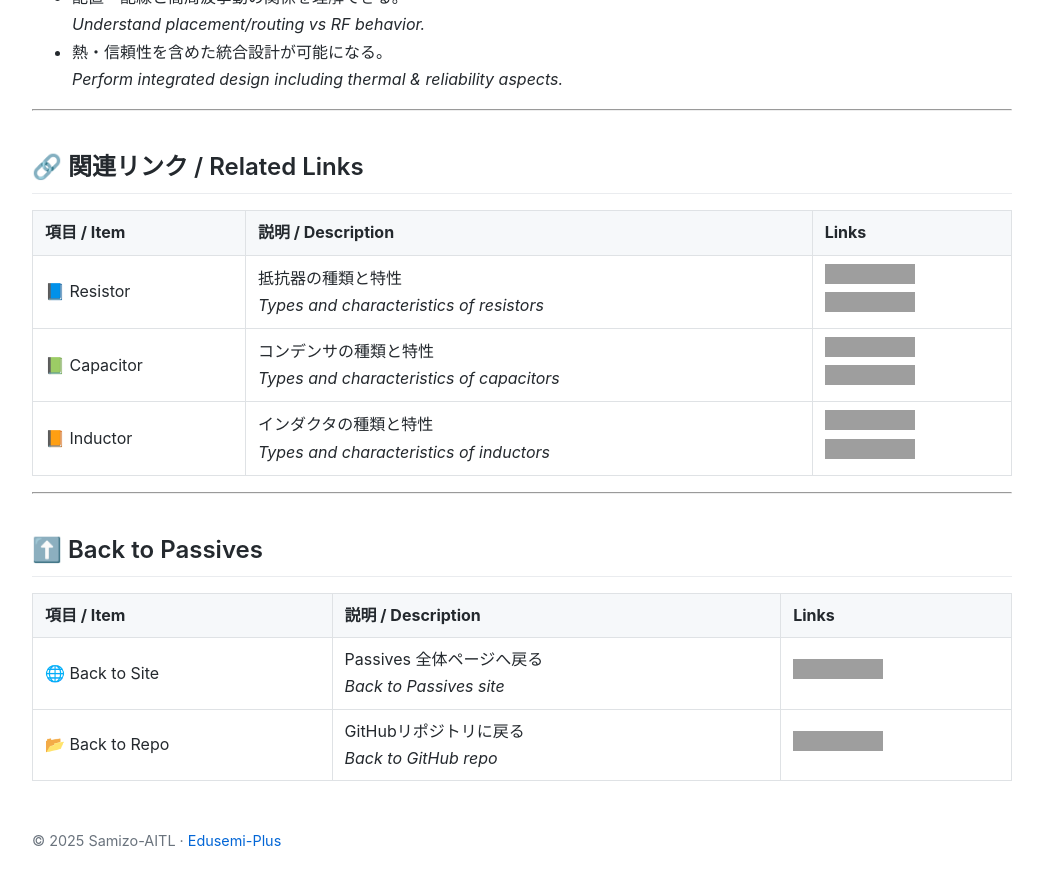
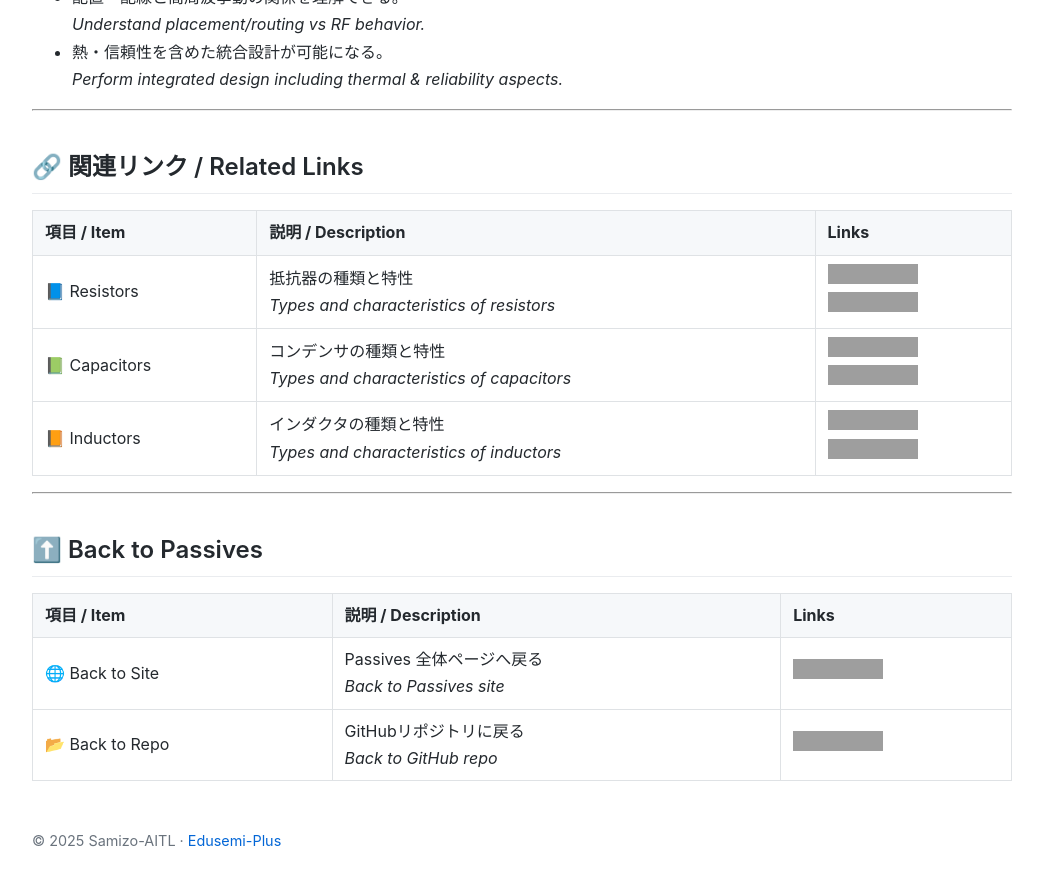
Before and after one commit to Samizo-AITL/Edusemi-Plus, a Jekyll site: the page built from Assembly-Integration/Passives/Passive-Design.md, in a window 1280 px wide and 900 px high, scrolled down 2987 px, cut to the strip 0-886 px from the top of the window. Shown: the whole strip, without its empty margins (118-1161 px from the left). Built offline with Jekyll 4.4.1, drawn with Linux system fonts in a browser that asks for light colours; grey boxes are pictures that could not be loaded.

Commit message:
Update Passive-Design.md

```diff
--- a/Assembly-Integration/Passives/Passive-Design.md
+++ b/Assembly-Integration/Passives/Passive-Design.md
@@ -120,9 +120,9 @@
 
 | 項目 / Item | 説明 / Description | Links |
 |-------------|-------------------|-------|
-| 📘 Resistor | 抵抗器の種類と特性<br>*Types and characteristics of resistors* | [![View Site](https://img.shields.io/badge/View-Site-brightgreen?style=for-the-badge&logo=githubpages)](https://samizo-aitl.github.io/Edusemi-Plus/Assembly-Integration/Passives/Resistor/) <br> [![View Repo](https://img.shields.io/badge/View-Repo-blue?style=for-the-badge&logo=github)](https://github.com/Samizo-AITL/Edusemi-Plus/blob/main/Assembly-Integration/Passives/Resistor.md) |
-| 📗 Capacitor | コンデンサの種類と特性<br>*Types and characteristics of capacitors* | [![View Site](https://img.shields.io/badge/View-Site-brightgreen?style=for-the-badge&logo=githubpages)](https://samizo-aitl.github.io/Edusemi-Plus/Assembly-Integration/Passives/Capacitor/) <br> [![View Repo](https://img.shields.io/badge/View-Repo-blue?style=for-the-badge&logo=github)](https://github.com/Samizo-AITL/Edusemi-Plus/blob/main/Assembly-Integration/Passives/Capacitor.md) |
-| 📙 Inductor | インダクタの種類と特性<br>*Types and characteristics of inductors* | [![View Site](https://img.shields.io/badge/View-Site-brightgreen?style=for-the-badge&logo=githubpages)](https://samizo-aitl.github.io/Edusemi-Plus/Assembly-Integration/Passives/Inductor/) <br> [![View Repo](https://img.shields.io/badge/View-Repo-blue?style=for-the-badge&logo=github)](https://github.com/Samizo-AITL/Edusemi-Plus/blob/main/Assembly-Integration/Passives/Inductor.md) |
+| 📘 Resistors | 抵抗器の種類と特性<br>*Types and characteristics of resistors* | [![View Site](https://img.shields.io/badge/View-Site-brightgreen?style=for-the-badge&logo=githubpages)](https://samizo-aitl.github.io/Edusemi-Plus/Assembly-Integration/Passives/Resistors/)<br>[![View Repo](https://img.shields.io/badge/View-Repo-blue?style=for-the-badge&logo=github)](https://github.com/Samizo-AITL/Edusemi-Plus/blob/main/Assembly-Integration/Passives/Resistors.md) |
+| 📗 Capacitors | コンデンサの種類と特性<br>*Types and characteristics of capacitors* | [![View Site](https://img.shields.io/badge/View-Site-brightgreen?style=for-the-badge&logo=githubpages)](https://samizo-aitl.github.io/Edusemi-Plus/Assembly-Integration/Passives/Capacitors/)<br>[![View Repo](https://img.shields.io/badge/View-Repo-blue?style=for-the-badge&logo=github)](https://github.com/Samizo-AITL/Edusemi-Plus/blob/main/Assembly-Integration/Passives/Capacitors.md) |
+| 📙 Inductors | インダクタの種類と特性<br>*Types and characteristics of inductors* | [![View Site](https://img.shields.io/badge/View-Site-brightgreen?style=for-the-badge&logo=githubpages)](https://samizo-aitl.github.io/Edusemi-Plus/Assembly-Integration/Passives/Inductors/)<br>[![View Repo](https://img.shields.io/badge/View-Repo-blue?style=for-the-badge&logo=github)](https://github.com/Samizo-AITL/Edusemi-Plus/blob/main/Assembly-Integration/Passives/Inductors.md) |
 
 ---
 
```
